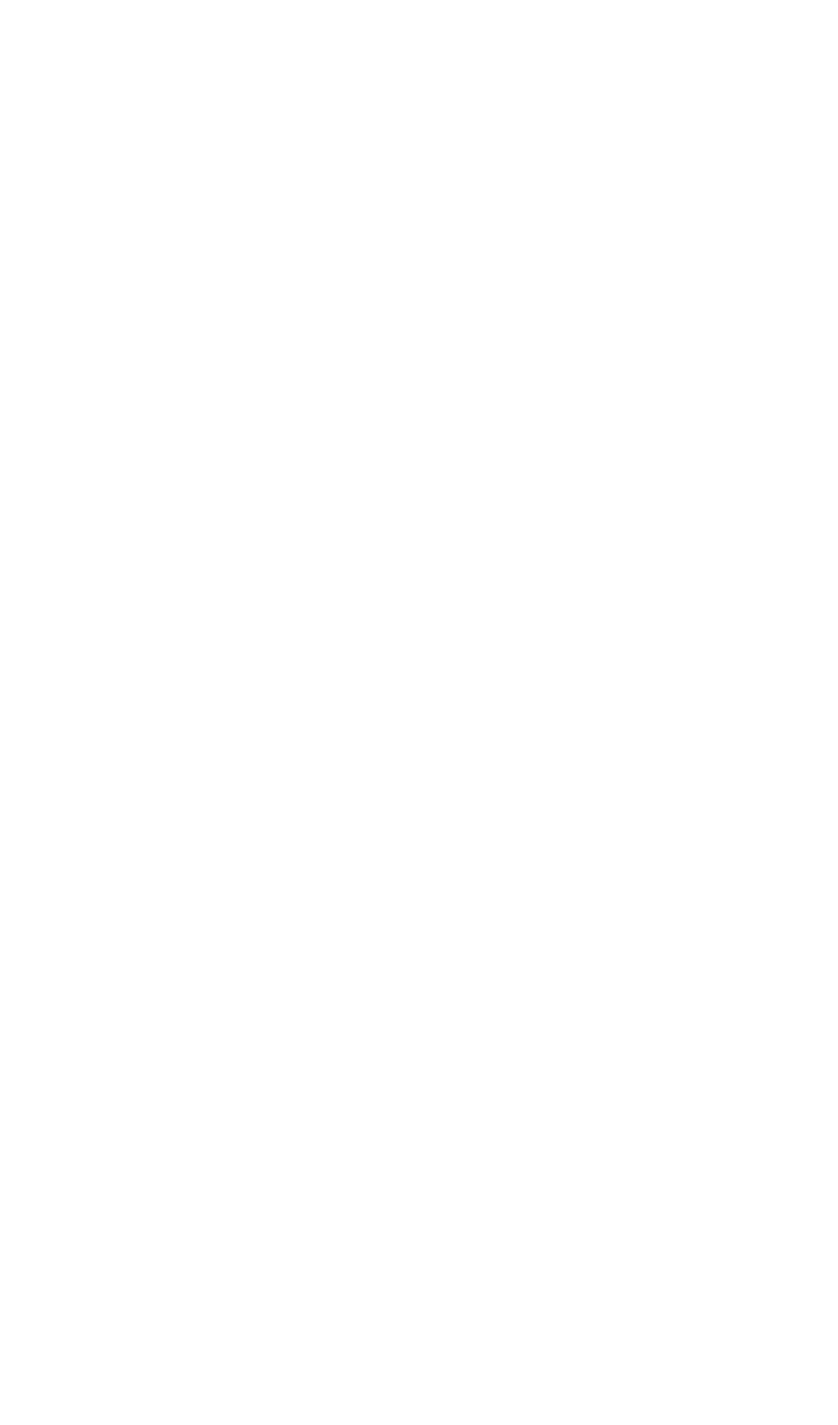
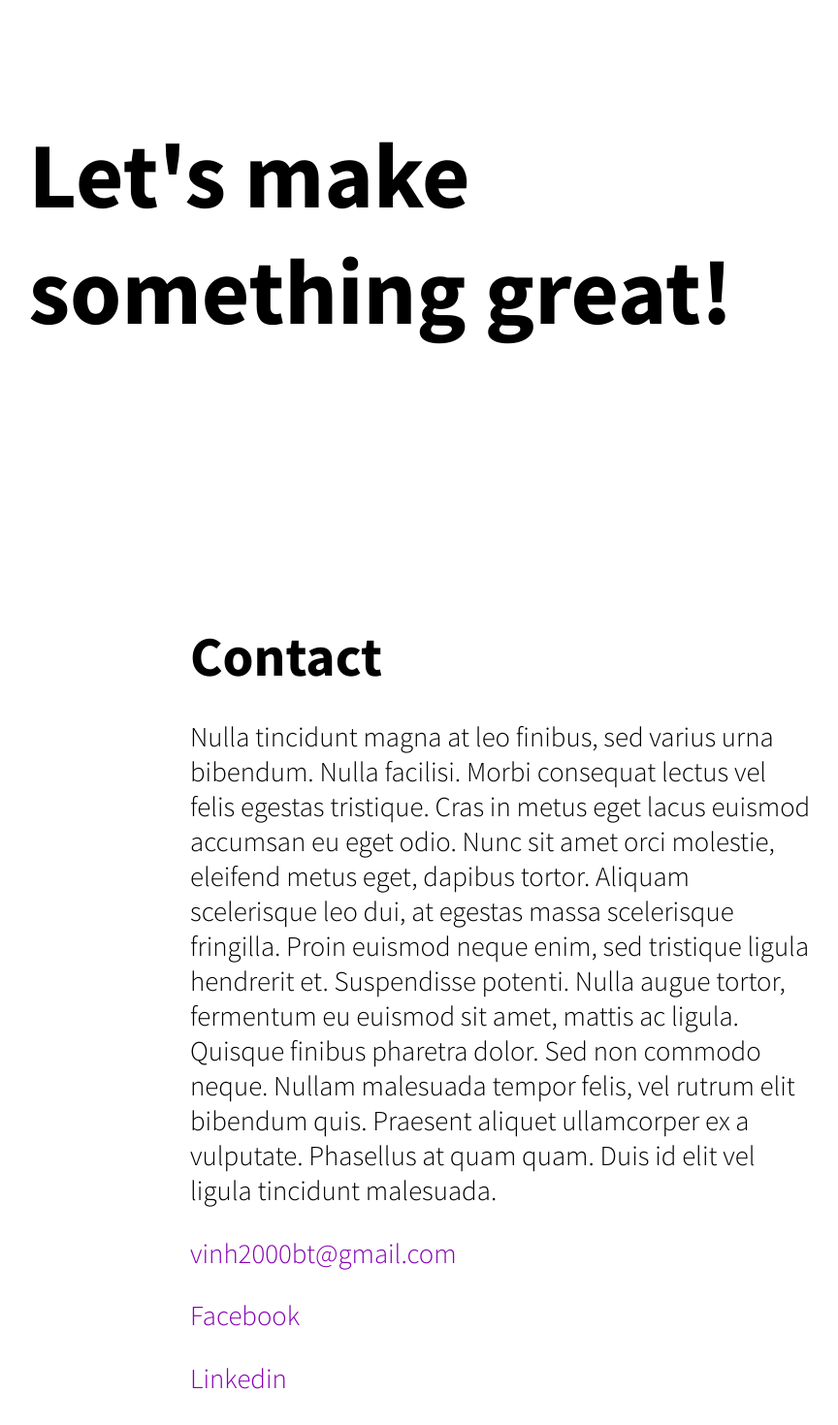
Before and after one commit to vinhbt241/my-portfolio-website, a React (Create React App) app: page /contact in a window 1280 px wide. Shown: the part 160-1630 px from the top of the page at 97% size, without its empty margins (124-988 px from the left). Before the commit the page ends 800 px from the top, so only its background shows below. Built offline with nearby package versions, Linux system fonts and the light colour scheme.

Commit message:
Create basic contact page

```diff
--- a/src/components/About.js
+++ b/src/components/About.js
@@ -1,5 +1,5 @@
-import { motion } from "framer-motion"
-import { HoverLink } from "./HoverLink"
+import { motion } from "framer-motion";
+import { HoverLink } from "./HoverLink";
 
 const About = () => {
   return(
--- a/src/components/Contact.js
+++ b/src/components/Contact.js
@@ -1,4 +1,5 @@
 import { motion } from "framer-motion";
+import { HoverLink } from "./HoverLink";
 
 const Contact = () => {
   return(
@@ -8,7 +9,23 @@ const Contact = () => {
       initial={{height: 0}}
       animate={{height: "auto"}}
       exit={{y: window.innerHeight}}>
-      CONTACT PAGE
+    <HoverLink pathName="/" styleLink="HoverLink home-link" hoverText="vinh.home" notHoverText="vinh."/>
+
+    <div className="contact-header">
+        <p>
+          Let's make
+          <br></br>
+          something great!
+        </p>
+    </div>
+
+    <div className="contact-main">
+        <h1>Contact</h1>
+        <p>Nulla tincidunt magna at leo finibus, sed varius urna bibendum. Nulla facilisi. Morbi consequat lectus vel felis egestas tristique. Cras in metus eget lacus euismod accumsan eu eget odio. Nunc sit amet orci molestie, eleifend metus eget, dapibus tortor. Aliquam scelerisque leo dui, at egestas massa scelerisque fringilla. Proin euismod neque enim, sed tristique ligula hendrerit et. Suspendisse potenti. Nulla augue tortor, fermentum eu euismod sit amet, mattis ac ligula. Quisque finibus pharetra dolor. Sed non commodo neque. Nullam malesuada tempor felis, vel rutrum elit bibendum quis. Praesent aliquet ullamcorper ex a vulputate. Phasellus at quam quam. Duis id elit vel ligula tincidunt malesuada. </p>
+        <p className="purple-text HoverLinkText">vinh2000bt@gmail.com</p>
+        <p className="purple-text HoverLinkText">Facebook</p>
+        <p className="purple-text HoverLinkText">Linkedin</p>
+      </div>
     </motion.div>
   )
 }
--- a/src/styles/App.css
+++ b/src/styles/App.css
@@ -55,7 +55,8 @@ body {
   transition-timing-function: ease;
 }
 
-.About {
+.About,
+.Contact {
   width: 100vw;
   min-height: 100vh;
 
@@ -91,7 +92,8 @@ body {
   color: #8600b3;
 }
 
-.about-header {
+.about-header,
+.contact-header {
   width: 100vw;
   height: 100vh;
   display: flex;
@@ -101,7 +103,8 @@ body {
   box-sizing: border-box;
 }
 
-.about-header p {
+.about-header p,
+.contact-header p {
   margin: 0;
   padding: 0;
 }
@@ -119,14 +122,16 @@ body {
   margin-bottom: 10vh;
 }
 
-.about-main {
+.about-main,
+.contact-main {
   width: 50vw;
   font-size: .6em;
   font-family: 'Source Sans Pro Normal';
   margin: auto;
 }
 
-.about-main h1 {
+.about-main h1,
+.contact-main h1 {
   margin: 0;
   padding: 0;
   font-family: 'Source Sans Pro Bold';
```
